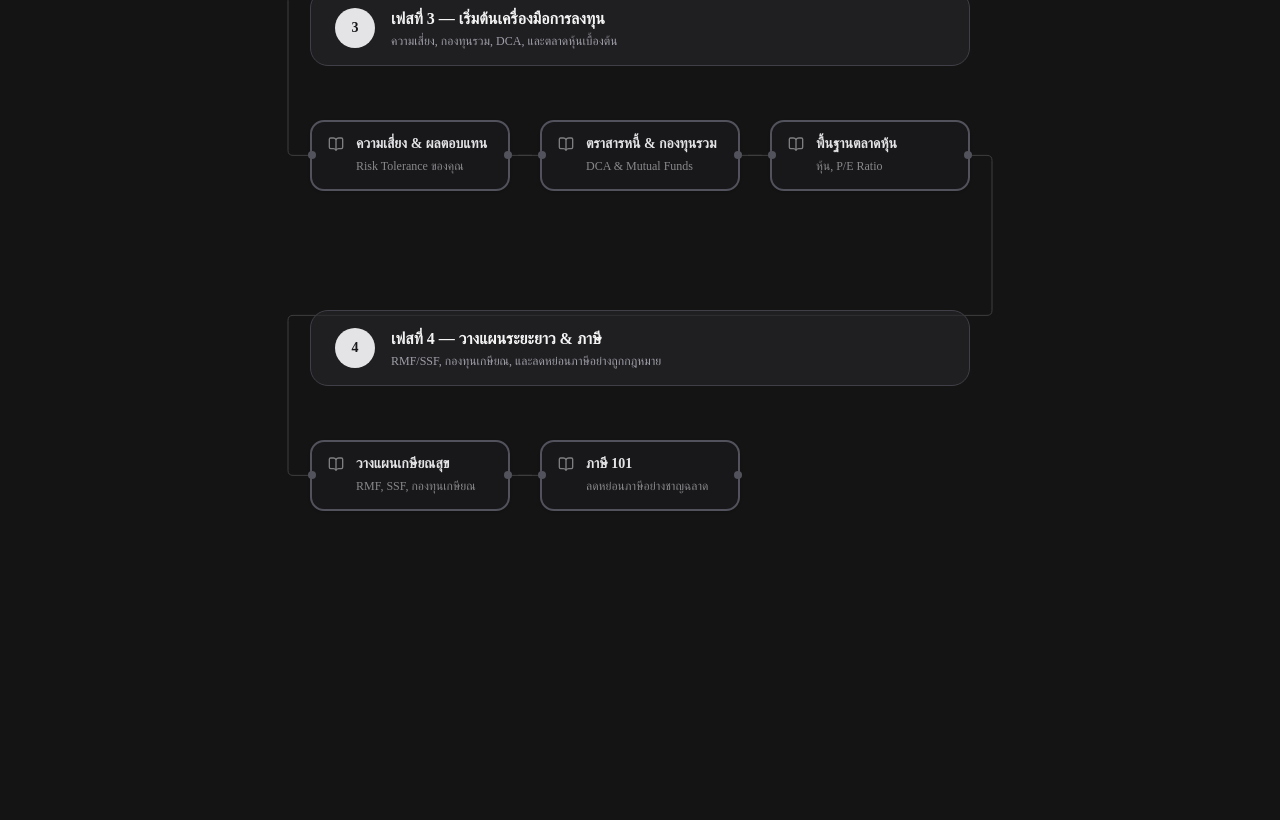
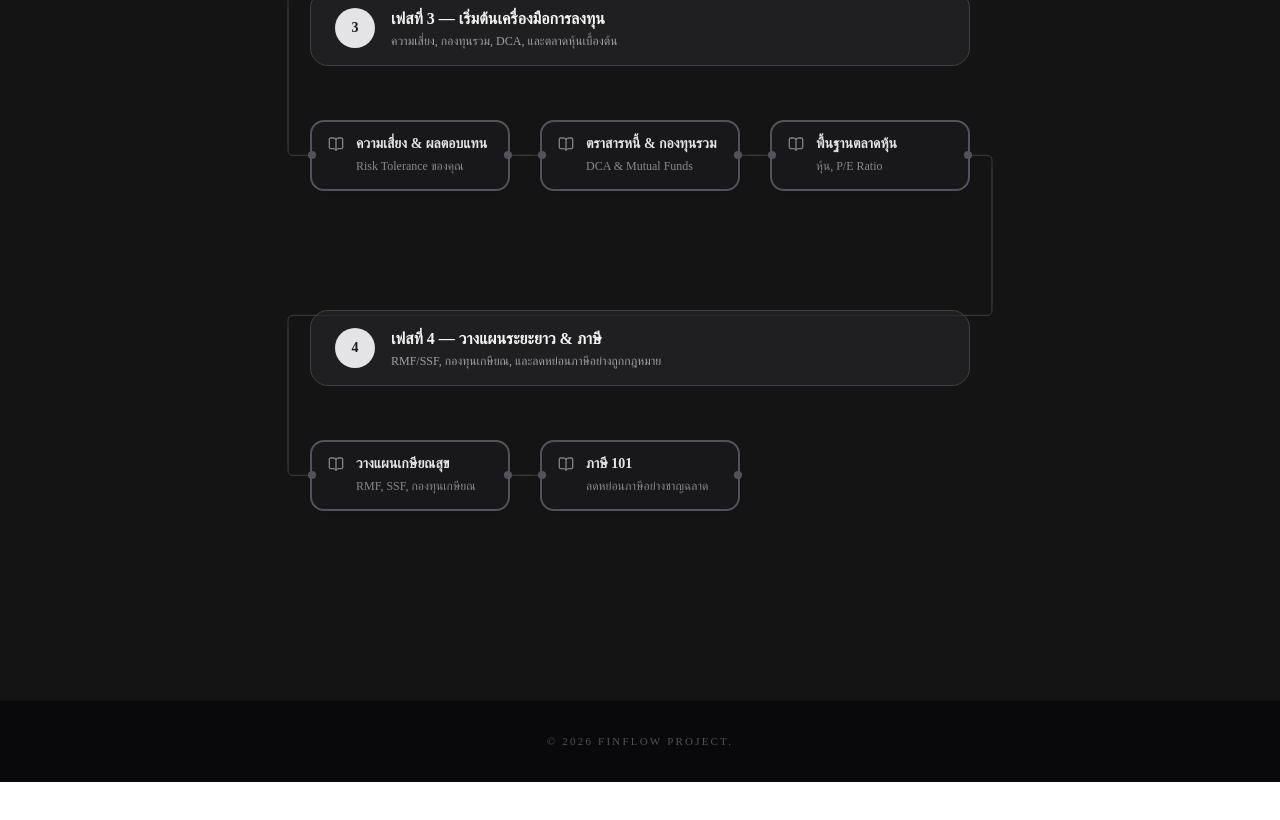
Before and after one commit to pachara-n/finflow, a Next.js app: page / in a window 1280 px wide. Shown: the part 970-1790 px from the top of the page. After the commit the page ends 1752 px from the top, so only its background shows below. Built offline with nearby package versions, Linux system fonts and the light colour scheme.

Commit message:
feat: remove space container and add footer section

```diff
--- a/src/app/page.tsx
+++ b/src/app/page.tsx
@@ -2,21 +2,23 @@ import { Header } from "@/components/layout/Header";
 import { HeroSection } from "@/components/layout/HeroSection";
 import { RoadmapCanvas } from "@/components/roadmap/RoadmapCanvas";
 import { ContentDrawer } from "@/components/roadmap/ContentDrawer";
+import { Footer } from "@/components/layout/Footer";
 
 export default function Home() {
   return (
-    <div className="flex flex-col min-h-screen bg-background">
+    <div className="flex flex-col min-h-screen bg-background text-zinc-100">
       <Header />
-      <main className="flex flex-col">
+      <main className="flex flex-col flex-1">
         <HeroSection />
         {/*
           Give the canvas a fixed large height to fit the whole roadmap.
-          This makes the entire page scrollable naturally.
+          Reduced from 1800px to 1400px for a tighter, cleaner layout.
         */}
-        <div className="w-full h-[1800px]">
+        <div className="w-full h-[1400px]">
           <RoadmapCanvas />
         </div>
       </main>
+      <Footer />
       <ContentDrawer />
     </div>
   );
--- /dev/null
+++ b/src/components/layout/Footer.tsx
@@ -0,0 +1,13 @@
+'use client';
+
+export function Footer() {
+  return (
+    <footer className="border-t bg-zinc-950 border-zinc-900/50 py-8">
+      <div className="max-w-5xl mx-auto px-6 text-center">
+        <p className="text-[11px] text-zinc-600 uppercase tracking-[0.2em] font-medium">
+          © {new Date().getFullYear()} FinFlow Project.
+        </p>
+      </div>
+    </footer>
+  );
+}
```
